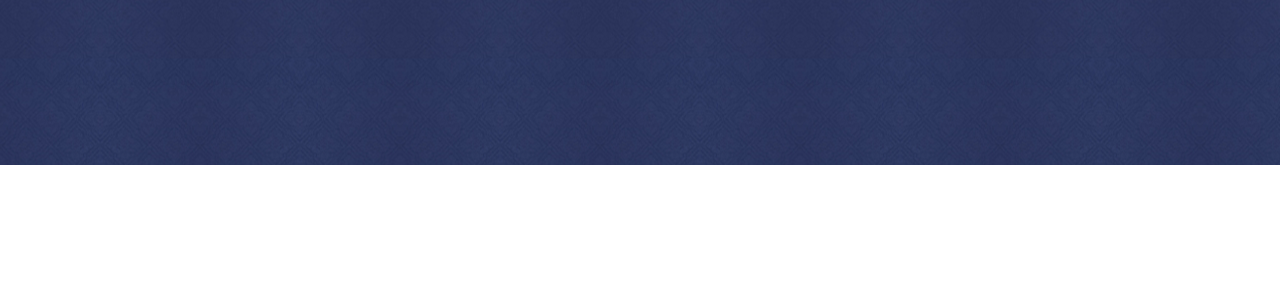
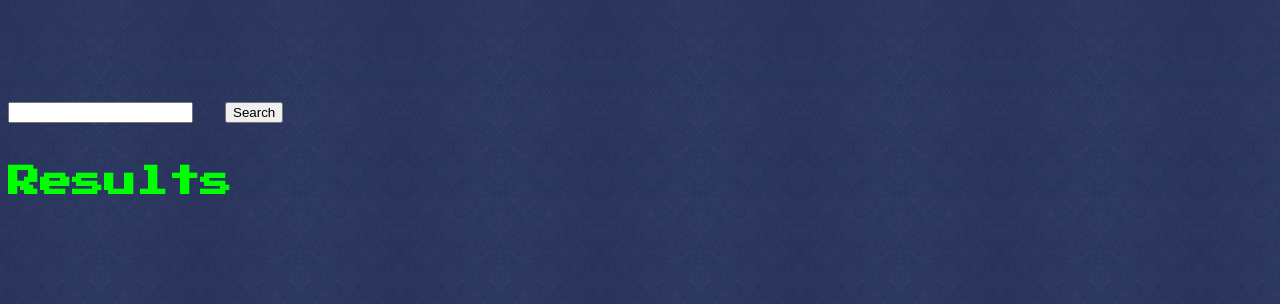
Before and after one commit to dannygibbz/Movie-Database, a plain HTML site: page index.html in a window 1280 px wide. Shown: the part 635-939 px from the top of the page. Before the commit the page ends 800 px from the top, so only its background shows below. Drawn offline with nearby package versions, Linux system fonts and the light colour scheme.

Commit message:
changed font size

```diff
--- a/style.css
+++ b/style.css
@@ -6,7 +6,7 @@ body {
 }
 
 .container {
-    margin: auto;
-    width: 50%;
+
     font-family: 'Press Start 2P', cursive;
+    font-size: 2.5vw;
 }
```
